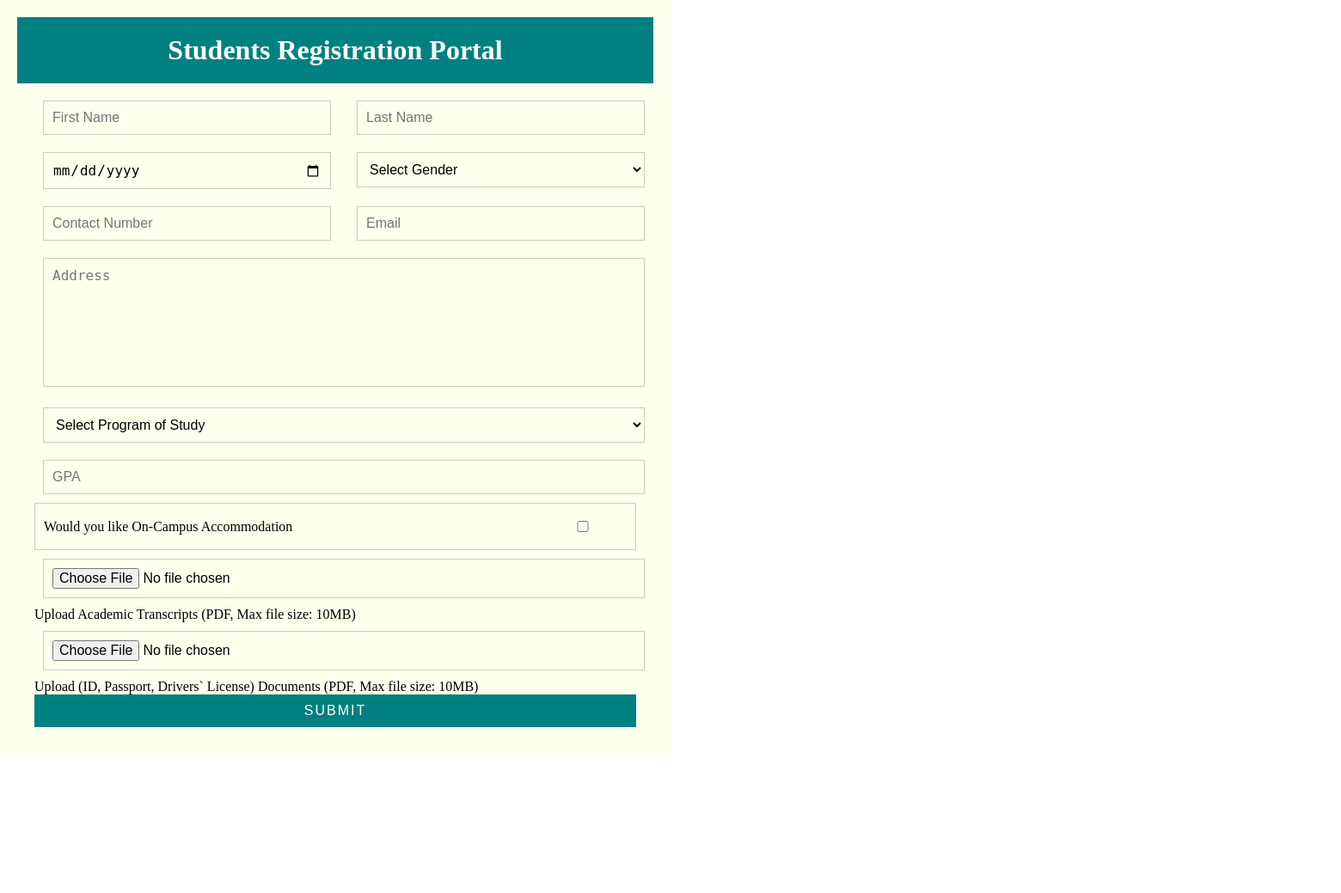
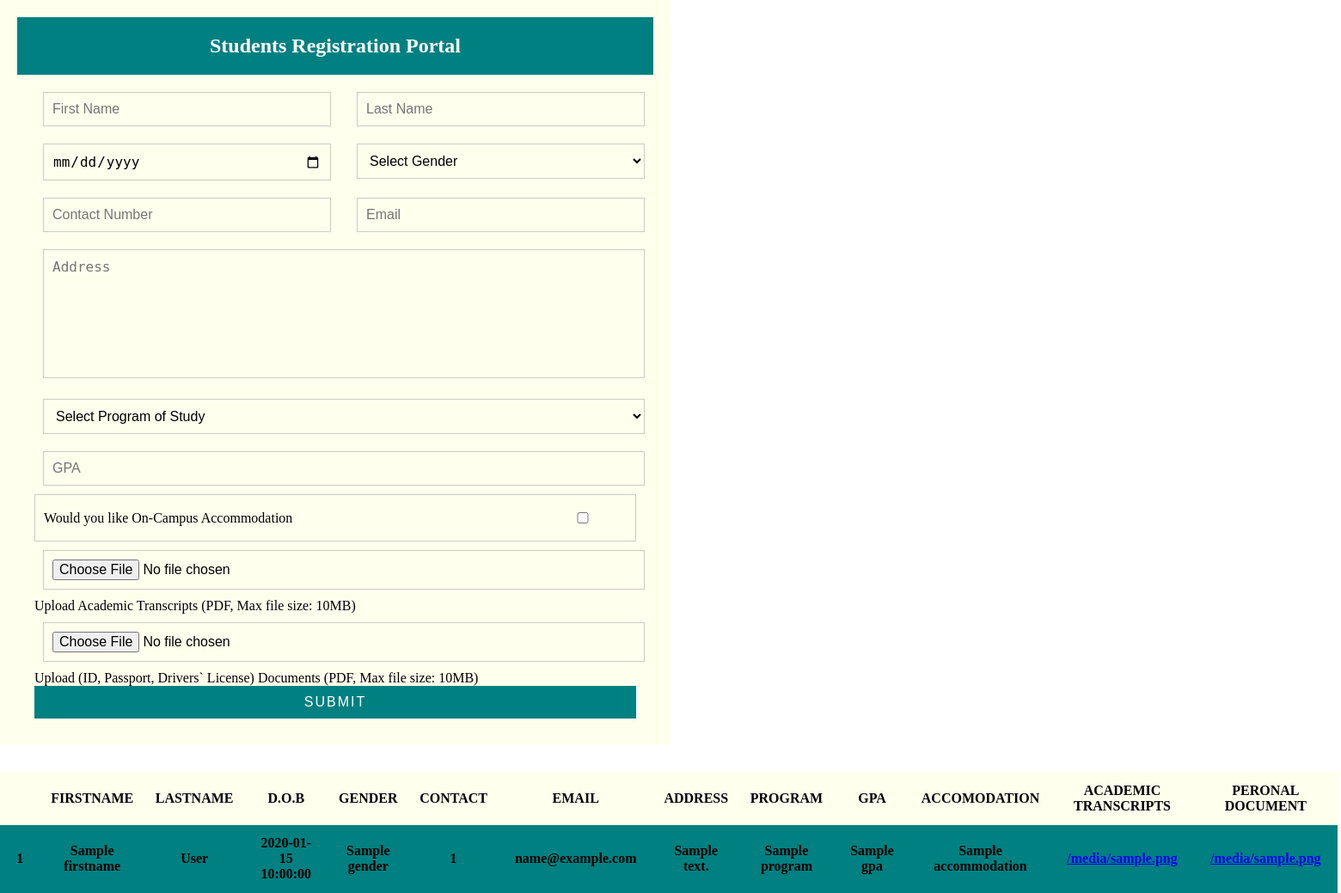
Before and after one commit to tirivashemutanho/alGO-Tests, a Flask app: page / in a window 1560 px wide. Shown: the whole page at 86% size. Before the commit the page ends 876 px from the top, so only its background shows below. Run offline with Flask 3, Linux system fonts and the light colour scheme; a database or web service that is not in the repository returns one stand-in record (values such as "Sample title"); data that the repository does not hold is empty.

Commit message:
Update style.css and index.html

```diff
--- a/static/css/style.css
+++ b/static/css/style.css
@@ -82,3 +82,39 @@
 .input-check input[type="checkbox"] {
   flex: 1;
 }
+
+
+
+/* students Table */
+.studets-show{
+    background: #fff;
+    width: 50%;
+    display: flex;
+    align-items: center;
+    justify-content: center;
+}
+.table{
+    width: 90%;
+    margin-top: 2rem;
+    border-collapse: collapse;
+    border-spacing: 0;
+    background: #ffe;
+}
+.table thead th{
+    text-transform: uppercase;
+    padding: 0.8rem;
+    color: var(--main-color);
+}
+.table tbody tr td{
+    color: #000;
+    padding: 0.8rem 1.2rem;
+    text-align: center !important;
+    font-weight: 900;
+}
+.table tbody tr td:first-child{
+    text-align: left;
+}
+
+.table tbody tr:nth-child(odd){
+    background: teal;
+}
--- a/templates/index.html
+++ b/templates/index.html
@@ -8,7 +8,7 @@
 </head>
 <body>
 
-    <div class="registration-form">
+    <section class="registration-form">
         <h1 class="form-header">Students Registration Portal</h1>
         <form method="POST" enctype="multipart/form-data">
             <div class="row">
@@ -49,10 +49,10 @@
                 <div class="input100">
                     <select name="program" title="program" required>
                         <option value="" disabled selected hidden>Select Program of Study</option>
-                        <option value="computer_science">Computer Science</option>
-                        <option value="business_administration">Business Administration</option>
-                        <option value="biology">Biology</option>
-                        <option value="mathematics">Engineering</option>
+                        <option value="Computer Science">Computer Science</option>
+                        <option value="Business Administration">Business Administration</option>
+                        <option value="Biology">Biology</option>
+                        <option value="Mathematics">Engineering</option>
                         <option value="Engineering">Law</option>
                         <option value="Medicine">Agriculture</option>
                     </select>
@@ -66,7 +66,8 @@
             <div class="row">
                 <div class="input100 input-check">
                     <label for="accommodatio">Would you like On-Campus Accommodation</label>
-                    <input type="checkbox" id="accommodation" name="accommodation" title="accommodation" required>
+                    <input type="checkbox" id="accommodation" name="accommodation" title="accommodation" Value={{True}} >
+                    <input type="hidden" name="accommodation" value="False">
                 </div>
             </div>
             <div class="row">
@@ -87,5 +88,62 @@
                 </div>
             </div>
         </form>
-</body>
+    </section>
+    <section class="students-show">
+        <table class="table">
+            <thead>
+                <tr>
+                    <th></th>
+                    <th>Firstname</th>
+                    <th>Lastname</th>
+                    <th>D.O.B</th>
+                    <th>Gender</th>
+                    <th>Contact</th>
+                    <th>Email</th>
+                    <th>Address</th>
+                    <th>Program</th>
+                    <th>GPA</th>
+                    <th>Accomodation</th>
+                    <th>Academic Transcripts</th>
+                    <th>Peronal document</th>
+                </tr>
+            </thead>
+            <tbody>
+                {% for student in students %}
+                <tr>
+                    <td>{{ loop.index }}</td>
+                    <td>{{student.firstname}}</td>
+                    <td>{{student.lastname}}</td>
+                    <td>{{student.date_of_birth}}</td>
+                    <td>{{student.gender}}</td>
+                    <td>{{student.contact_number}}</td>
+                    <td>{{student.email}}</td>
+                    <td>{{student.address}}</td>
+                    <td>{{student.program}}</td>
+                    <td>{{student.gpa}}</td>
+                    <td>{{student.accommodation}}</td>
+                    <td>
+                        {% if student.academic_transcripts_unique_filename %}
+                          <a href="{{ url_for('uploaded_file', filename=student.academic_transcripts_unique_filename) }}">{{ student.academic_transcripts_unique_filename }}</a>
+                        {% else %}
+                          N/A
+                        {% endif %}
+                      </td>
+                      <td>
+                        {% if student.personal_doc_unique_filename %}
+                          <a href="{{ url_for('uploaded_file', filename=student.personal_doc_unique_filename) }}">{{ student.personal_doc_unique_filename }}</a>
+                        {% else %}
+                          N/A
+                        {% endif %}
+                      </td>
+                </tr>
+                {% endfor %}
+            </tbody>
+        </table>
+
+    </section>
+
+
+
+
 </html>
```
